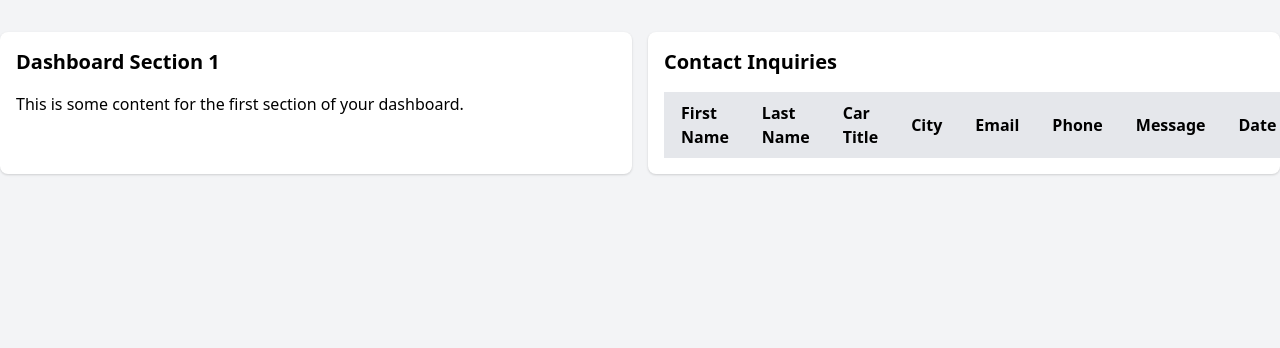
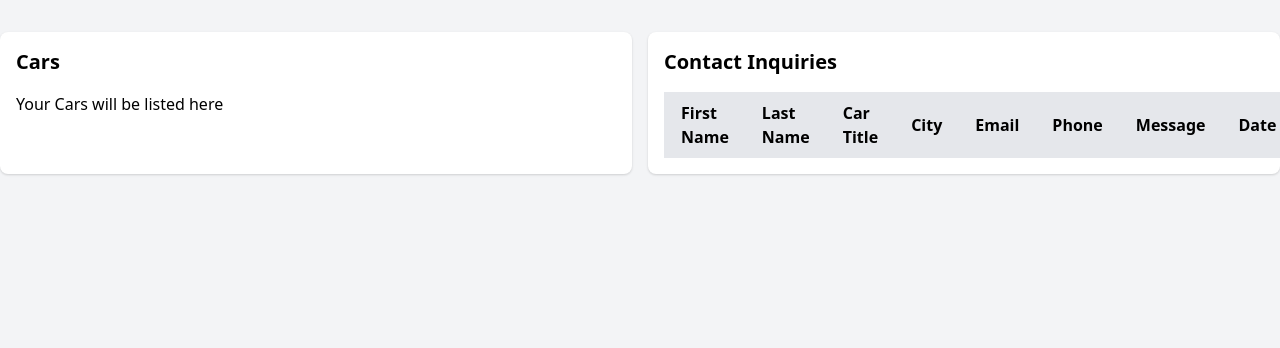
Before and after one commit to Itsfoss0/autowheelent-mvp, a Django app: page /accounts/dashboard in a window 1280 px wide. Shown: the part 72-420 px from the top of the page. Run offline with Django 3.2, Linux system fonts and the light colour scheme; the visitor is signed in with stand-in values (Sample User, id 1); data that the repository does not hold is empty.

Commit message:
[Chore]: Add templates

```diff
--- a/accounts/templates/accounts/dashboard.html
+++ b/accounts/templates/accounts/dashboard.html
@@ -9,10 +9,10 @@
 </head>
 <body class="bg-gray-100">
     <header class="bg-blue-500 py-4">
-        <div class="container mx-auto flex justify-between items-center text-white px-4"> <!-- Added px-4 for left and right margin -->
+        <div class="container mx-auto flex justify-between items-center text-white px-4">
             <h1 class="text-2xl font-semibold">Howdy! {{ user_name }} </h1>
             <div class="relative">
-                <a href="#" class="flex items-center justify-center h-10 w-10 rounded-full bg-blue-300 text-white font-semibold text-lg">
+                <a href="{% url 'logout' %}" class="flex items-center justify-center h-10 w-10 rounded-full bg-blue-300 text-white font-semibold text-lg">
                     {{ user_name|first|upper }}
                 </a>
             </div>
@@ -23,8 +23,8 @@
         <div class="grid grid-cols-2 gap-4">
             <div class="bg-white p-4 rounded-lg shadow">
                 <!-- Dashboard content goes here -->
-                <h2 class="text-xl font-semibold mb-4">Dashboard Section 1</h2>
-                <p>This is some content for the first section of your dashboard.</p>
+                <h2 class="text-xl font-semibold mb-4">Cars</h2>
+                <p>Your Cars will be listed here</p>
             </div>
             <div class="bg-white p-4 rounded-lg shadow">
                 <!-- Contact Inquiries Section -->
```
